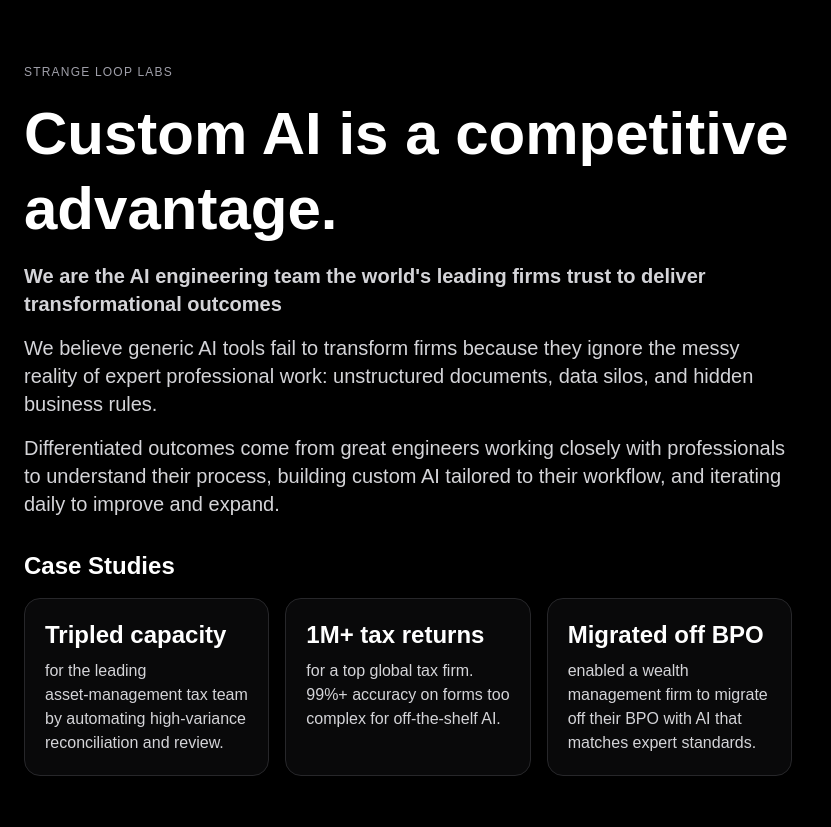
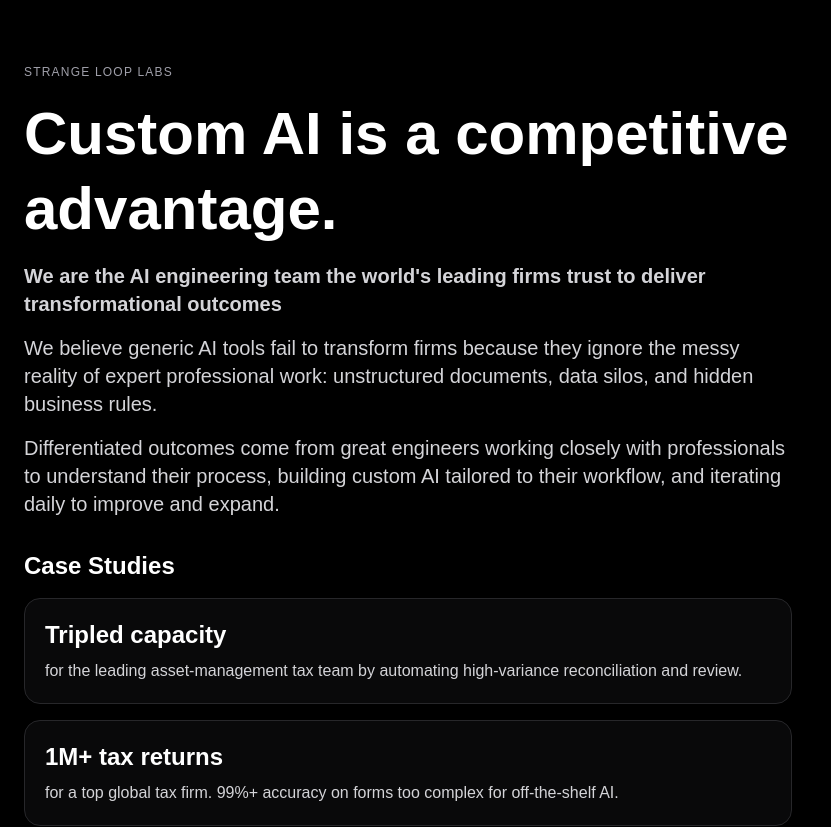
Before and after one commit to rickbhardwaj/strange-loop-manifesto, a Next.js app: page / in a window 1280 px wide. Shown: the top 827 px of the page, without its empty margins (0-831 px from the left). Built offline with nearby package versions, Linux system fonts and the light colour scheme.

Commit message:
Stack Case Studies as full-width rows within hero content width (max-w-3xl)

```diff
--- a/src/app/page.tsx
+++ b/src/app/page.tsx
@@ -31,7 +31,7 @@
             </p> */}
             <div className="mt-8">
               <h2 className="text-xl md:text-2xl font-semibold">Case Studies</h2>
-              <div className="mt-4 grid gap-4 sm:grid-cols-2 md:grid-cols-3">
+              <div className="mt-4 space-y-4">
                 {[
                   {
                     metric: "Tripled capacity",
```
